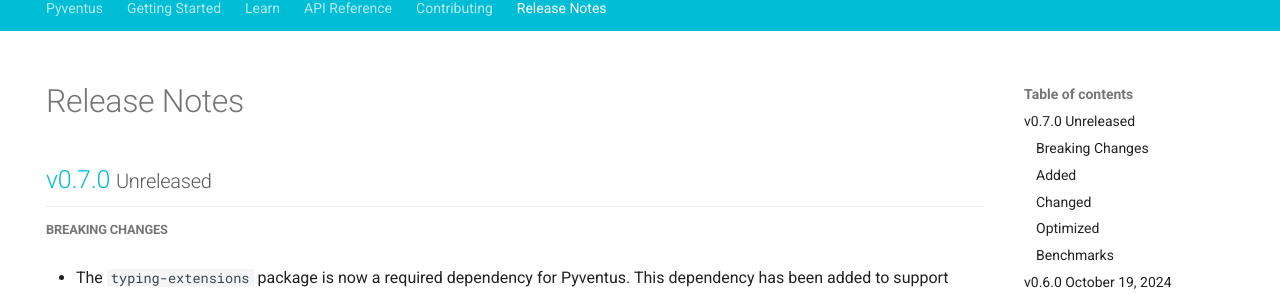
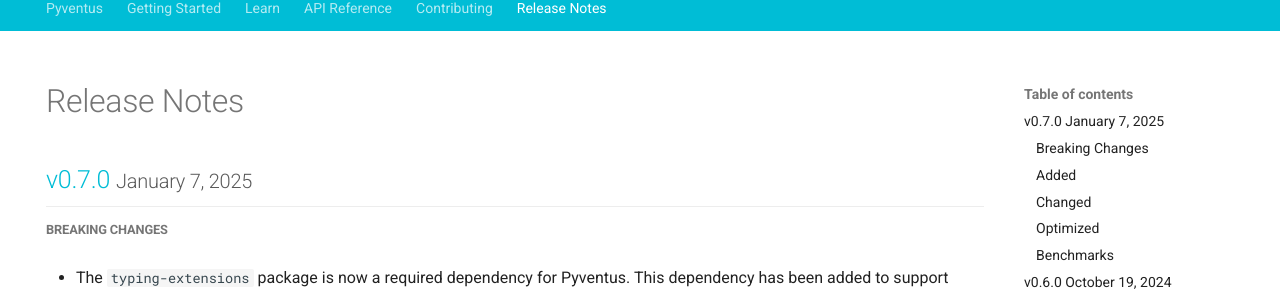
Before and after one commit to mdapena/pyventus, an MkDocs documentation site: the page built from docs/release-notes.md, in a window 1280 px wide and 900 px high. Shown: the part 134-428 px from the top of the window. Built offline with MkDocs 1.6.1 and Material for MkDocs 9.7.7, drawn with Linux system fonts in a browser that asks for light colours; comment, search, counter and statistics services are not loaded; the version menu is left out.

Commit message:
Release version `0.7.0`

```diff
--- a/docs/release-notes.md
+++ b/docs/release-notes.md
@@ -12,7 +12,7 @@
 
 [//]: # "--------------------------------------------------------------------------------------------------------------"
 
-## [v0.7.0](https://github.com/mdapena/pyventus/releases/tag/0.7.0) <small>Unreleased</small> { id="0.7.0" }
+## [v0.7.0](https://github.com/mdapena/pyventus/releases/tag/0.7.0) <small>January 7, 2025</small> { id="0.7.0" }
 
 <hr class="divider">
 
--- a/src/pyventus/__init__.py
+++ b/src/pyventus/__init__.py
@@ -1,6 +1,6 @@
 """A powerful Python library for event-driven and reactive programming."""
 
-__version__ = "0.6.0"
+__version__ = "0.7.0"
 
 from .core.exceptions import PyventusException, PyventusImportException
 
```
